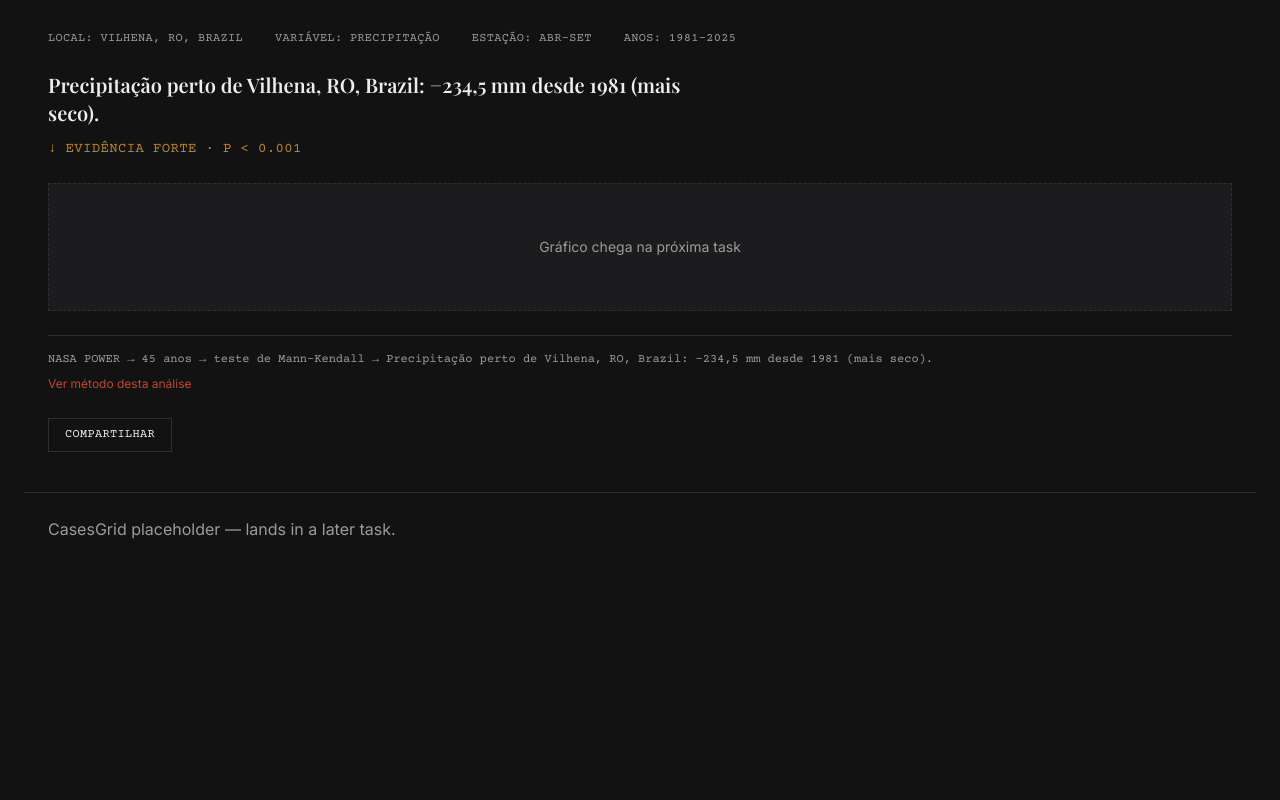
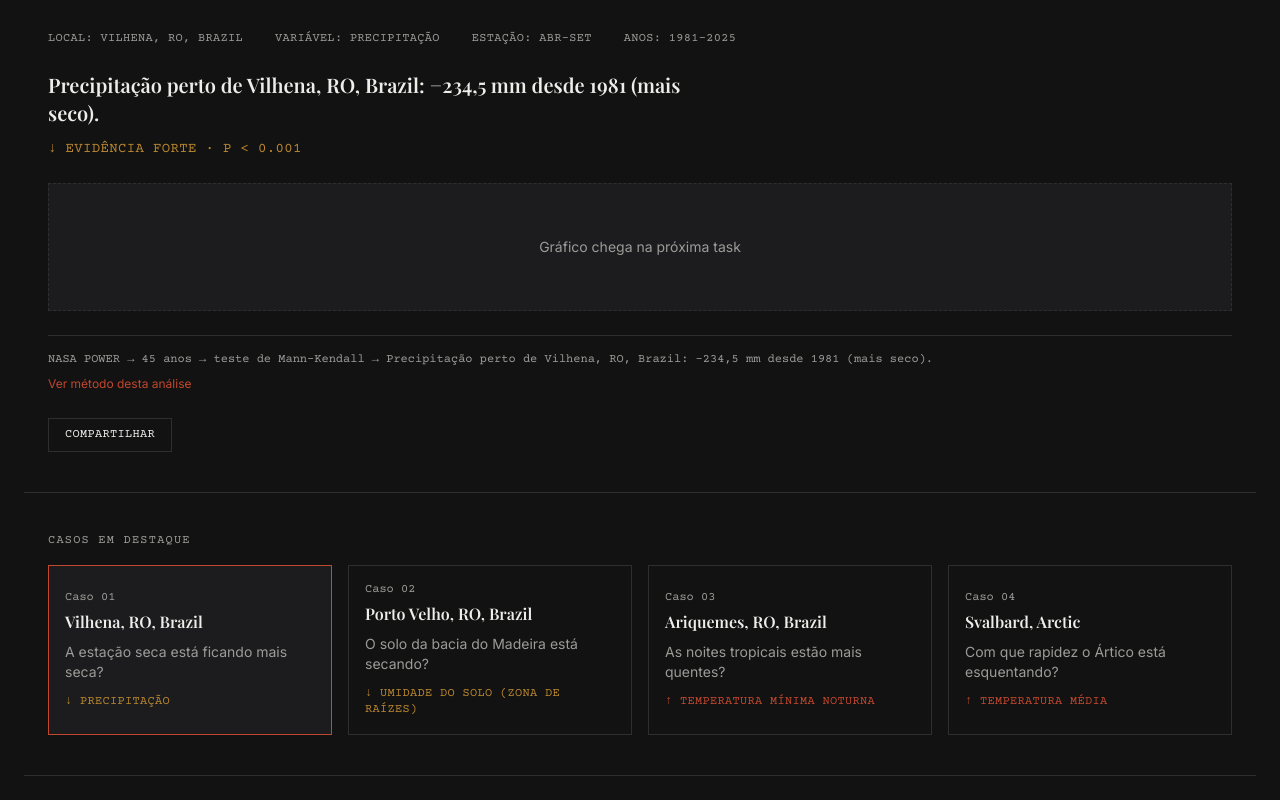
Before and after one commit to KaueRian/NASASpaceAppsChallenge2026, a React (Vite) app: page / in a window 1280 px wide. Shown: the part 259-1059 px from the top of the page. Before the commit the page ends 848 px from the top, so only its background shows below. Built offline with nearby package versions, Linux system fonts and the light colour scheme; a web font is replaced by a local one.

Commit message:
feat: add CasesGrid wired to Investigation
4 Featured Cases, clicking one updates Investigation's loaded preset
and scrolls back to the result. Extract the direction color/arrow/unit
maps shared with Investigation into lib/resultDisplay.ts.

```diff
--- a/src/App.tsx
+++ b/src/App.tsx
@@ -1,5 +1,6 @@
 import { useEffect, useRef, useState } from "react";
 import { AppHeader, type SectionId } from "./components/AppHeader";
+import { CasesGrid } from "./components/CasesGrid";
 import { Hero } from "./components/Hero";
 import { Investigation } from "./components/Investigation";
 import type { CasePresetId } from "./types/investigation";
@@ -8,8 +9,7 @@ type View = "home" | "methods";
 
 export function App() {
   const [view, setView] = useState<View>("home");
-  // TODO: lift to useState once <CasesGrid /> can change which case is loaded.
-  const presetId: CasePresetId = "01";
+  const [presetId, setPresetId] = useState<CasePresetId>("01");
   const pendingScrollRef = useRef<SectionId | null>(null);
 
   useEffect(() => {
@@ -29,6 +29,11 @@ export function App() {
     document.getElementById(id)?.scrollIntoView({ behavior: "smooth" });
   };
 
+  const selectPreset = (id: CasePresetId) => {
+    setPresetId(id);
+    document.getElementById("investigation")?.scrollIntoView({ behavior: "smooth" });
+  };
+
   return (
     <div className="min-h-screen bg-bg text-text">
       <AppHeader
@@ -45,9 +50,7 @@ export function App() {
           <>
             <Hero />
             <Investigation presetId={presetId} onNavigateMethods={() => setView("methods")} />
-            <p className="p-6 font-sans text-text-muted">
-              CasesGrid placeholder — lands in a later task.
-            </p>
+            <CasesGrid activePresetId={presetId} onSelectPreset={selectPreset} />
           </>
         )}
       </main>
--- /dev/null
+++ b/src/components/CasesGrid.tsx
@@ -0,0 +1,51 @@
+import { CASE_PRESETS } from "../data/presets";
+import { useI18n } from "../i18n/i18n";
+import { DIRECTION_ARROW, DIRECTION_COLOR } from "../lib/resultDisplay";
+import type { CasePresetId } from "../types/investigation";
+
+interface CasesGridProps {
+  activePresetId: CasePresetId;
+  onSelectPreset: (id: CasePresetId) => void;
+}
+
+export function CasesGrid({ activePresetId, onSelectPreset }: CasesGridProps) {
+  const { t } = useI18n();
+
+  return (
+    <section id="cases" className="border-b border-border px-6 py-10">
+      <h2 className="font-mono text-xs uppercase tracking-widest text-text-muted">
+        {t("cases.title")}
+      </h2>
+
+      <div className="mt-4 grid grid-cols-1 gap-4 sm:grid-cols-2 lg:grid-cols-4">
+        {CASE_PRESETS.map((preset) => {
+          const { stats, location, variable } = preset.result;
+          const isActive = preset.id === activePresetId;
+
+          return (
+            <button
+              key={preset.id}
+              type="button"
+              onClick={() => onSelectPreset(preset.id)}
+              aria-pressed={isActive}
+              className={`border px-4 py-4 text-left transition-colors ${
+                isActive ? "border-accent bg-surface" : "border-border hover:border-text-muted"
+              }`}
+            >
+              <p className="font-mono text-xs text-text-muted">
+                {t("cases.caseLabel", { id: preset.id })}
+              </p>
+              <p className="mt-1 font-display text-base text-text">{location.label}</p>
+              <p className="mt-2 font-sans text-sm text-text-muted">{t(preset.hookKey)}</p>
+              <p
+                className={`mt-3 font-mono text-xs uppercase tracking-wide ${DIRECTION_COLOR[stats.direction]}`}
+              >
+                {DIRECTION_ARROW[stats.direction]} {t(`variableName.${variable}`)}
+              </p>
+            </button>
+          );
+        })}
+      </div>
+    </section>
+  );
+}
--- a/src/components/Investigation.tsx
+++ b/src/components/Investigation.tsx
@@ -1,31 +1,14 @@
 import { useState } from "react";
 import { getCasePresetById } from "../data/presets";
 import { useI18n } from "../i18n/i18n";
-import type { CasePresetId, TrendDirection } from "../types/investigation";
+import { DIRECTION_ARROW, DIRECTION_COLOR, UNIT_SUFFIX } from "../lib/resultDisplay";
+import type { CasePresetId } from "../types/investigation";
 import { buildCitationText, ShareSheet } from "./share";
 
 interface InvestigationProps {
   presetId: CasePresetId;
   onNavigateMethods: () => void;
 }
-
-const UNIT_SUFFIX: Record<string, string> = { C: "°C", mm: " mm", pct: "%" };
-
-const DIRECTION_COLOR: Record<TrendDirection, string> = {
-  warming: "text-dir-warm",
-  cooling: "text-dir-cool",
-  wetter: "text-dir-wet",
-  drier: "text-dir-dry",
-  neutral: "text-text-muted",
-};
-
-const DIRECTION_ARROW: Record<TrendDirection, string> = {
-  warming: "↑",
-  cooling: "↓",
-  wetter: "↑",
-  drier: "↓",
-  neutral: "–",
-};
 
 export function Investigation({ presetId, onNavigateMethods }: InvestigationProps) {
   const { t, formatNumber } = useI18n();
--- /dev/null
+++ b/src/lib/resultDisplay.ts
@@ -0,0 +1,19 @@
+import type { TrendDirection, VariableUnit } from "../types/investigation";
+
+export const UNIT_SUFFIX: Record<VariableUnit, string> = { C: "°C", mm: " mm", pct: "%" };
+
+export const DIRECTION_COLOR: Record<TrendDirection, string> = {
+  warming: "text-dir-warm",
+  cooling: "text-dir-cool",
+  wetter: "text-dir-wet",
+  drier: "text-dir-dry",
+  neutral: "text-text-muted",
+};
+
+export const DIRECTION_ARROW: Record<TrendDirection, string> = {
+  warming: "↑",
+  cooling: "↓",
+  wetter: "↑",
+  drier: "↓",
+  neutral: "–",
+};
--- a/src/locales/en.json
+++ b/src/locales/en.json
@@ -10,6 +10,8 @@
     "methods": "Methods"
   },
   "cases": {
+    "title": "Featured Cases",
+    "caseLabel": "Case {{id}}",
     "01": { "hook": "Is the dry season getting drier?" },
     "02": { "hook": "Is the Madeira basin soil drying out?" },
     "03": { "hook": "Are tropical nights getting hotter?" },
--- a/src/locales/pt.json
+++ b/src/locales/pt.json
@@ -10,6 +10,8 @@
     "methods": "Método"
   },
   "cases": {
+    "title": "Casos em Destaque",
+    "caseLabel": "Caso {{id}}",
     "01": { "hook": "A estação seca está ficando mais seca?" },
     "02": { "hook": "O solo da bacia do Madeira está secando?" },
     "03": { "hook": "As noites tropicais estão mais quentes?" },
```
Also changed, not shown: 1 other file (tests, documents, lock files or other folders).
